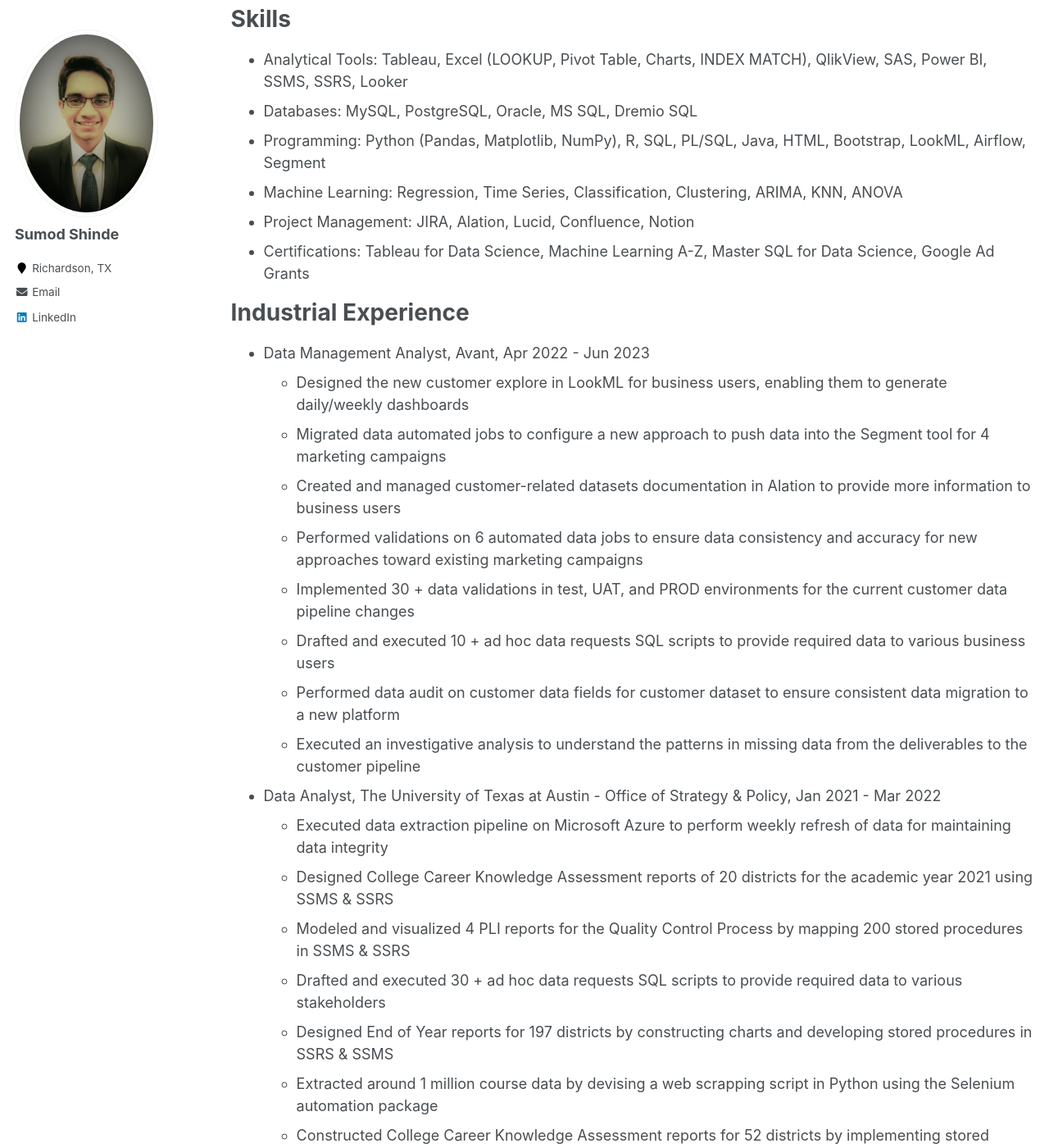
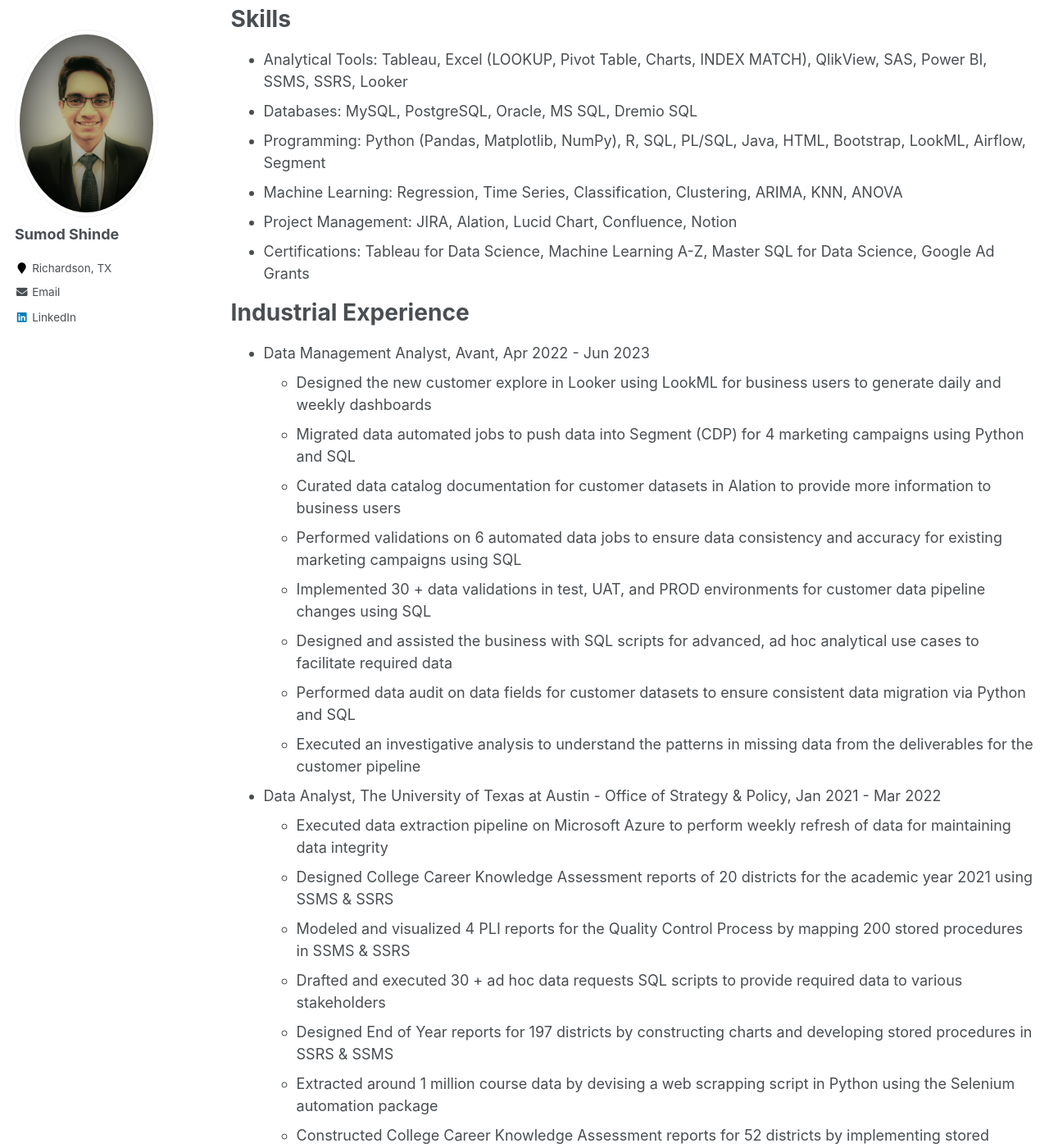
Before and after one commit to sumodshinde/sumodshinde.github.io, a Jekyll site: the page built from _pages/cv.md, in a window 1280 px wide and 1400 px high, scrolled down 286 px. Shown: the whole window at 82% size. Built offline with Jekyll 4.4.1, drawn with Linux system fonts in a browser that asks for light colours; some of the changed text lies outside the part shown.

Commit message:
Update cv.md

```diff
--- a/_pages/cv.md
+++ b/_pages/cv.md
@@ -20,20 +20,20 @@
 * Databases: MySQL, PostgreSQL, Oracle, MS SQL, Dremio SQL
 * Programming: Python (Pandas, Matplotlib, NumPy), R, SQL, PL/SQL, Java, HTML, Bootstrap, LookML, Airflow, Segment
 * Machine Learning: Regression, Time Series, Classification, Clustering, ARIMA, KNN, ANOVA
-* Project Management: JIRA, Alation, Lucid, Confluence, Notion
+* Project Management: JIRA, Alation, Lucid Chart, Confluence, Notion
 * Certifications: Tableau for Data Science, Machine Learning A-Z, Master SQL for Data Science, Google Ad Grants
 
 Industrial Experience
 ======
 * Data Management Analyst, Avant, Apr 2022 - Jun 2023
-  * Designed the new customer explore in LookML for business users, enabling them to generate daily/weekly dashboards
-  *	Migrated data automated jobs to configure a new approach to push data into the Segment tool for 4 marketing campaigns
-  *	Created and managed customer-related datasets documentation in Alation to provide more information to business users
-  *	Performed validations on 6 automated data jobs to ensure data consistency and accuracy for new approaches toward existing marketing campaigns
-  *	Implemented 30 + data validations in test, UAT, and PROD environments for the current customer data pipeline changes
-  *	Drafted and executed 10 + ad hoc data requests SQL scripts to provide required data to various business users
-  *	Performed data audit on customer data fields for customer dataset to ensure consistent data migration to a new platform
-  *	Executed an investigative analysis to understand the patterns in missing data from the deliverables to the customer pipeline
+  * Designed the new customer explore in Looker using LookML for business users to generate daily and weekly dashboards
+  *	Migrated data automated jobs to push data into Segment (CDP) for 4 marketing campaigns using Python and SQL
+  *	Curated data catalog documentation for customer datasets in Alation to provide more information to business users
+  *	Performed validations on 6 automated data jobs to ensure data consistency and accuracy for existing marketing campaigns using SQL
+  *	Implemented 30 + data validations in test, UAT, and PROD environments for customer data pipeline changes using SQL
+  *	Designed and assisted the business with SQL scripts for advanced, ad hoc analytical use cases to facilitate required data
+  *	Performed data audit on data fields for customer datasets to ensure consistent data migration via Python and SQL
+  *	Executed an investigative analysis to understand the patterns in missing data from the deliverables for the customer pipeline
 
 * Data Analyst, The University of Texas at Austin - Office of Strategy & Policy, Jan 2021 - Mar 2022
   *	Executed data extraction pipeline on Microsoft Azure to perform weekly refresh of data for maintaining data integrity
```
Also changed, not shown: other parts of _pages/cv.md (+16 -16 lines).
